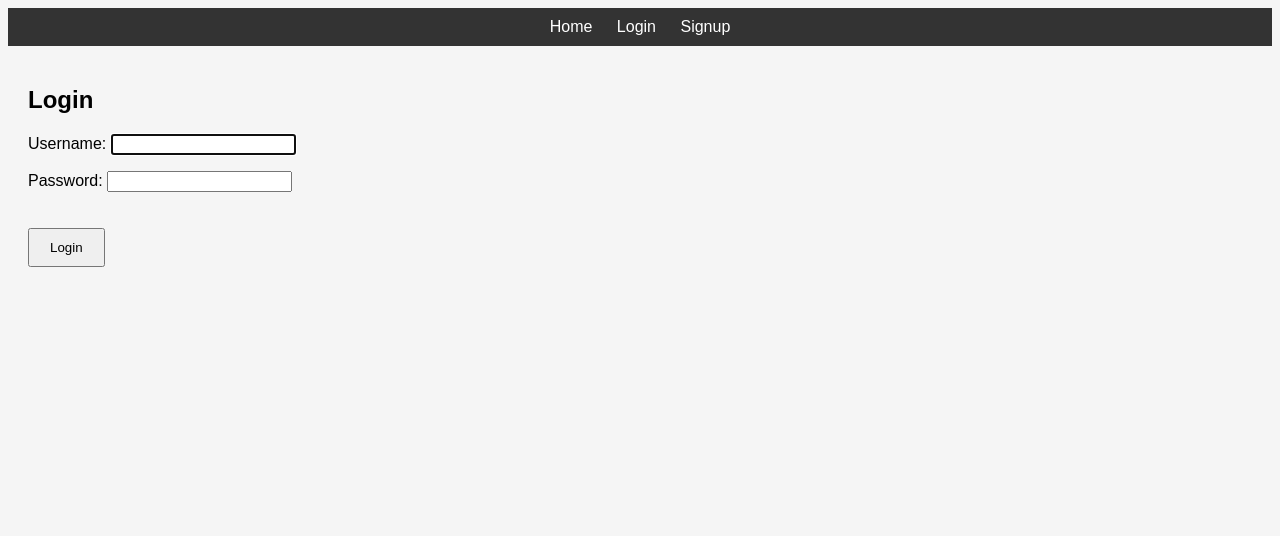
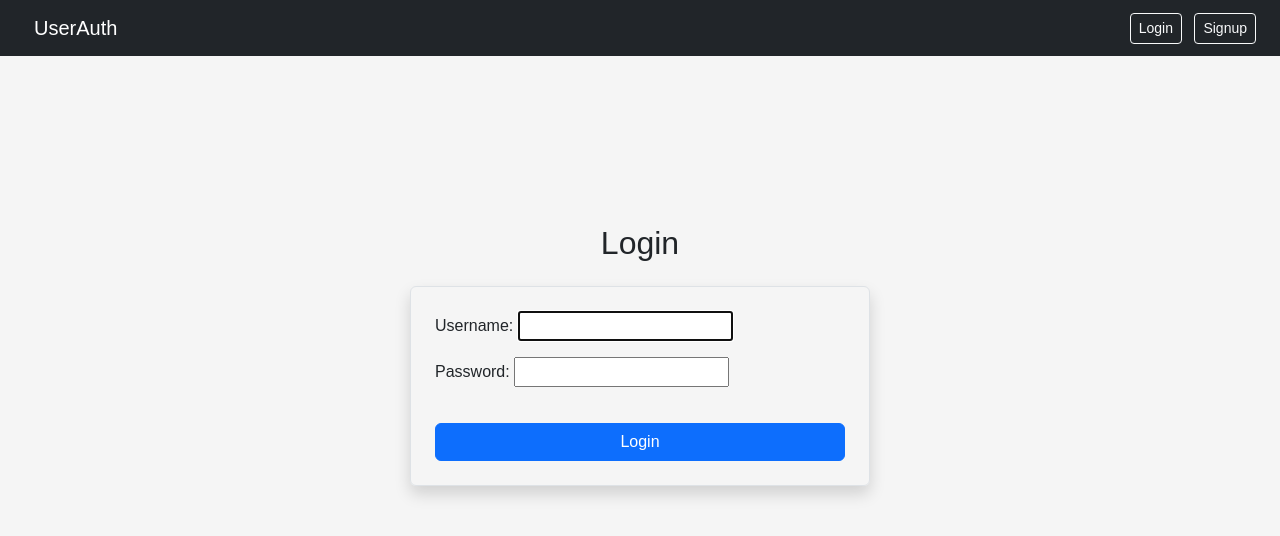
Before and after one commit to Sumathisree-A/Multiuser_Dashboard, a Django app: page /login/ in a window 1280 px wide. Shown: the top 536 px of the page. Run offline with Django 5.2, Linux system fonts and the light colour scheme.

Commit message:
Add files via upload
second commit

```diff
--- a/Multiuser_Dashboard/accounts/templates/accounts/base.html
+++ b/Multiuser_Dashboard/accounts/templates/accounts/base.html
@@ -3,30 +3,48 @@
 <html>
 <head>
     <title>User Auth App</title>
+
+    <!-- Bootstrap CSS -->
+    <link href="https://cdn.jsdelivr.net/npm/bootstrap@5.3.0/dist/css/bootstrap.min.css" rel="stylesheet">
+
+    <!-- Custom CSS -->
     <link rel="stylesheet" href="{% static 'css/style.css' %}">
 </head>
 <body>
+
+<!-- Navbar -->
+<nav class="navbar navbar-expand-lg navbar-dark bg-dark px-4">
+    <a class="navbar-brand" href="{% url 'home' %}">UserAuth</a>
+    <div class="ms-auto">
+        {% if user.is_authenticated %}
+            <span class="text-white me-3">Welcome, {{ user.username }}</span>
+            <a href="{% url 'logout' %}" class="btn btn-outline-light btn-sm">Logout</a>
+        {% else %}
+            <a href="{% url 'login' %}" class="btn btn-outline-light btn-sm me-2">Login</a>
+            <a href="{% url 'signup' %}" class="btn btn-outline-light btn-sm">Signup</a>
+        {% endif %}
+    </div>
+</nav>
+
+<!-- Flash messages -->
+<div class="container mt-3">
     {% if messages %}
-    <ul class="messages">
         {% for message in messages %}
-            <li class="alert alert-{{ message.tags }}">{{ message }}</li>
+            <div class="alert alert-{{ message.tags }} alert-dismissible fade show" role="alert">
+                {{ message }}
+                <button type="button" class="btn-close" data-bs-dismiss="alert" aria-label="Close"></button>
+            </div>
         {% endfor %}
-    </ul>
     {% endif %}
-    <nav>
-        <a href="{% url 'home' %}">Home</a>
-        {% if user.is_authenticated %}
-            <span style="color: white;">Hi, {{ user.username }}</span>
-        {% else %}
-            <a href="{% url 'login' %}">Login</a>
-            <a href="{% url 'signup' %}">Signup</a>
-        {% endif %}
-        {% if user.is_authenticated %}
-            <a href="{% url 'logout' %}" class="btn btn-outline-danger">Logout</a>
-        {% endif %}
-    </nav>
-    <div class="container">
-        {% block content %}{% endblock %}
-    </div>
+</div>
+
+<!-- Page Content -->
+<div class="container mt-4">
+    {% block content %}{% endblock %}
+</div>
+
+<!-- Bootstrap JS -->
+<script src="https://cdn.jsdelivr.net/npm/bootstrap@5.3.0/dist/js/bootstrap.bundle.min.js"></script>
+
 </body>
 </html>
--- a/Multiuser_Dashboard/accounts/templates/accounts/login.html
+++ b/Multiuser_Dashboard/accounts/templates/accounts/login.html
@@ -1,9 +1,15 @@
 {% extends "accounts/base.html" %}
+{% load static %}
+
 {% block content %}
-<h2>Login</h2>
-<form method="post">
-    {% csrf_token %}
-    {{ form.as_p }}
-    <button type="submit">Login</button>
-</form>
+<!-- Message display block -->
+
+<div class="container mt-5" style="max-width: 500px;">
+  <h2 class="text-center mb-4">Login</h2>
+  <form method="post" class="border p-4 rounded shadow">
+      {% csrf_token %}
+      {{ form.as_p }}
+      <button type="submit" class="btn btn-primary w-100">Login</button>
+  </form>
+</div>
 {% endblock %}
```
